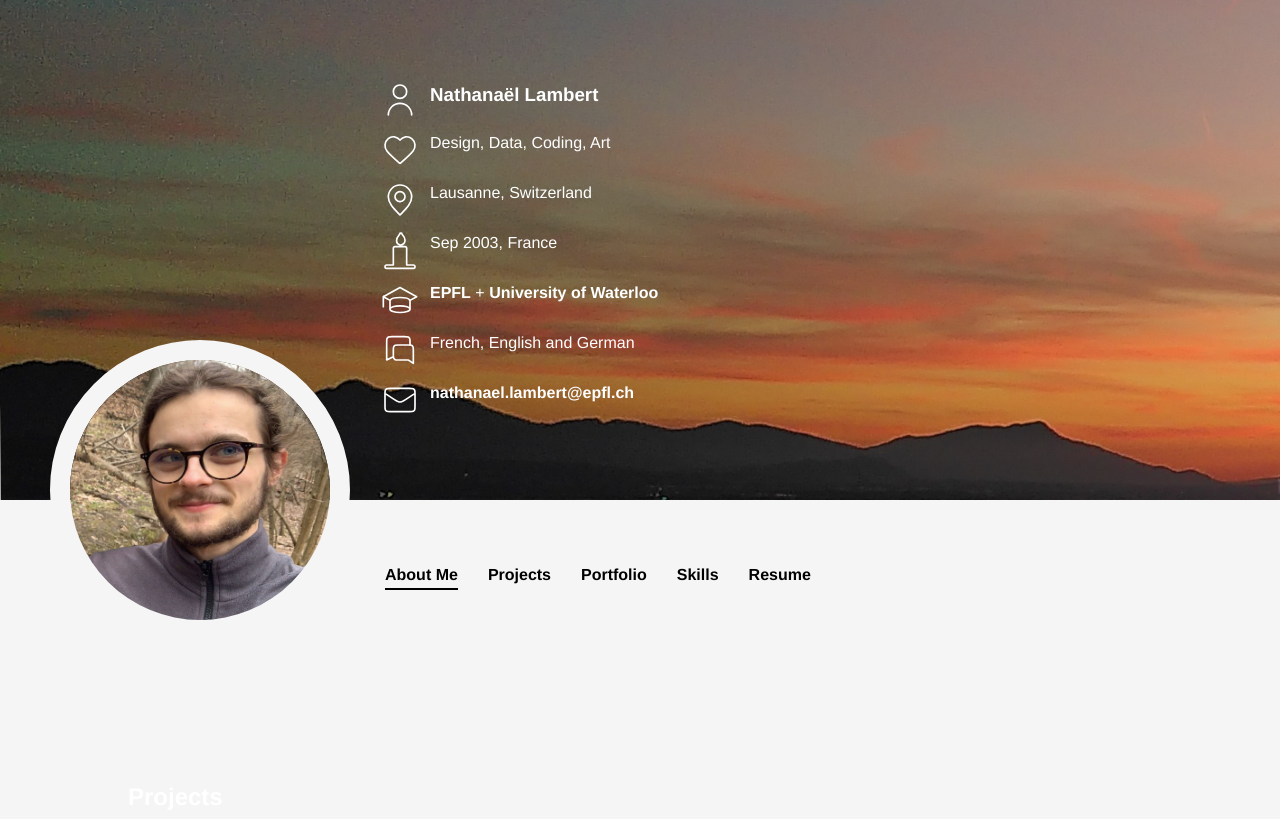
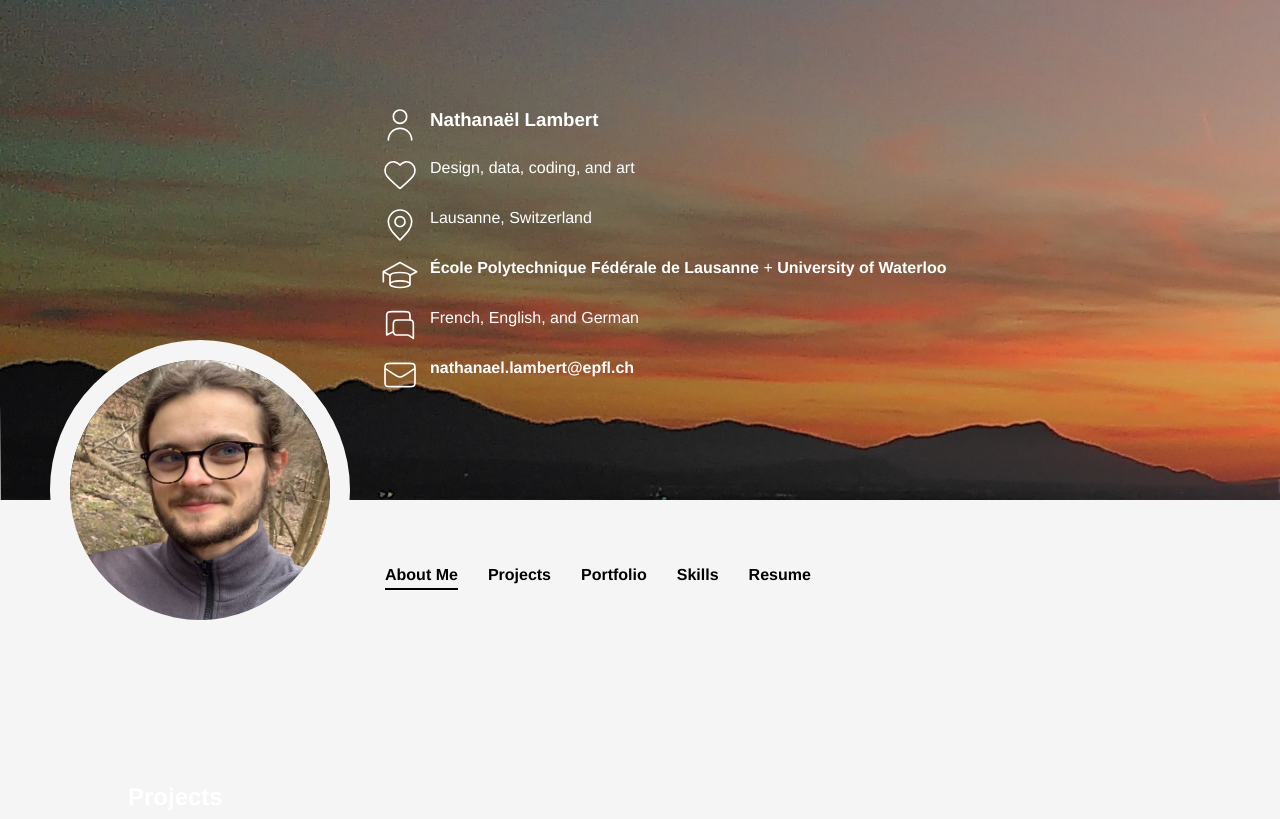
Before and after one commit to nathanaelambert/nthlmb, a plain HTML site: page index.html in a window 1280 px wide. Shown: the top 819 px of the page. Drawn offline with Linux system fonts and the light colour scheme.

Commit message:
color is messed up

```diff
--- a/index.html
+++ b/index.html
@@ -32,7 +32,7 @@
           <svg width="800px" height="800px" viewBox="0 0 24 24" fill="none" xmlns="http://www.w3.org/2000/svg">
             <path d="M12 6.00019C10.2006 3.90317 7.19377 3.2551 4.93923 5.17534C2.68468 7.09558 2.36727 10.3061 4.13778 12.5772C5.60984 14.4654 10.0648 18.4479 11.5249 19.7369C11.6882 19.8811 11.7699 19.9532 11.8652 19.9815C11.9483 20.0062 12.0393 20.0062 12.1225 19.9815C12.2178 19.9532 12.2994 19.8811 12.4628 19.7369C13.9229 18.4479 18.3778 14.4654 19.8499 12.5772C21.6204 10.3061 21.3417 7.07538 19.0484 5.17534C16.7551 3.2753 13.7994 3.90317 12 6.00019Z"/>
           </svg>
-          <p>Design, Data, Coding, Art</p>
+          <p>Design, data, coding, and art</p>
         </div>
         <div class="icon-position">
           <svg width="800px" height="800px" viewBox="0 0 24 24" fill="none" xmlns="http://www.w3.org/2000/svg">
@@ -41,18 +41,18 @@
           </svg>
           <p>Lausanne, Switzerland</p>
         </div>
-        <div class="icon-position">
+        <!-- <div class="icon-position">
               <svg width="800px" height="800px" viewBox="0 0 24 24" fill="none" xmlns="http://www.w3.org/2000/svg">
                 <path d="M 4 23 H 20 a 1 1 0 0 0 0 -2 H 16 V 11 a 1 1 0 0 0 -1 -1 H 9 a 1 1 0 0 0 -1 1 V 21 H 4 a 1 1 0 0 0 0 2 Z Z m 8 -14 a 2.719 2.719 0 0 0 3 -3 c 0 -2.347 -2 -3 -2 -4 a 1 1 0 0 0 -1 0 C 12 3 10 4 10 6 A 2.719 2.719 0 0 0 12 9 Z Z"/>
               </svg>
           <p>Sep 2003, France</p>
-        </div>
+        </div> -->
         <div class="icon-position">
           <svg width="800px" height="800px" viewBox="0 0 24 24" fill="none" xmlns="http://www.w3.org/2000/svg">
             <path d="M2 10L12 4.5L22 10L17.9457 12.2298M2 10L6.05427 12.2298M2 10V16M6 17.5V12.5C6 12.4084 6.01848 12.3182 6.05427 12.2298M6 17.5C6 18.6046 8.68629 19.5 12 19.5C15.3137 19.5 18 18.6046 18 17.5M6 17.5C6 16.3954 8.68629 15.5 12 15.5C15.3137 15.5 18 16.3954 18 17.5M18 17.5V12.5C18 12.4084 17.9815 12.3182 17.9457 12.2298M17.9457 12.2298C17.9334 12.1993 17.9189 12.1691 17.9025 12.139C17.3927 11.2067 14.9439 10.5 12 10.5C9.05606 10.5 6.60733 11.2067 6.09749 12.139C6.08105 12.1691 6.06663 12.1993 6.05427 12.2298"/>
           </svg>
           <p>
-            <a href="https://www.epfl.ch/en/">EPFL</a> +
+            <a href="https://www.epfl.ch/en/">École Polytechnique Fédérale de Lausanne</a> +
             <a href="https://uwaterloo.ca/">University of Waterloo</a>
           </p>
         </div>
@@ -60,7 +60,7 @@
           <svg width="800px" height="800px" viewBox="0 0 24 24" fill="none" xmlns="http://www.w3.org/2000/svg">
             <path d="M18 9V7.2C18 6.0799 18 5.51984 17.782 5.09202C17.5903 4.71569 17.2843 4.40973 16.908 4.21799C16.4802 4 15.9201 4 14.8 4H7.2C6.0799 4 5.51984 4 5.09202 4.21799C4.71569 4.40973 4.40973 4.71569 4.21799 5.09202C4 5.51984 4 6.0799 4 7.2V18L8 16M20 20L17.8062 18.5374C17.5065 18.3377 17.3567 18.2378 17.1946 18.167C17.0507 18.1042 16.9 18.0586 16.7454 18.031C16.5713 18 16.3912 18 16.0311 18H11.2C10.0799 18 9.51984 18 9.09202 17.782C8.71569 17.5903 8.40973 17.2843 8.21799 16.908C8 16.4802 8 15.9201 8 14.8V12.2C8 11.0799 8 10.5198 8.21799 10.092C8.40973 9.71569 8.71569 9.40973 9.09202 9.21799C9.51984 9 10.0799 9 11.2 9H16.8C17.9201 9 18.4802 9 18.908 9.21799C19.2843 9.40973 19.5903 9.71569 19.782 10.092C20 10.5198 20 11.0799 20 12.2V20Z"/>
           </svg>
-          <p>French, English and German</p>
+          <p>French, English, and German</p>
         </div>
         <div class="icon-position">
           <svg width="800px" height="800px" viewBox="0 0 24 24" fill="none" xmlns="http://www.w3.org/2000/svg">
--- a/style.css
+++ b/style.css
@@ -24,9 +24,10 @@
 }
 
 
-h1, h2, p, li {
+h1, h2, h3, p, li {
   color: var(--text-color);
 }
+
 
 main{
   background-color: var(--background-color);
@@ -318,7 +319,7 @@ nav a.active::after {
   border-color: white;
 }
 
-.project a, p, h2, h3 {
+.project a, p, h3 {
   color: white;
 }
 
```
